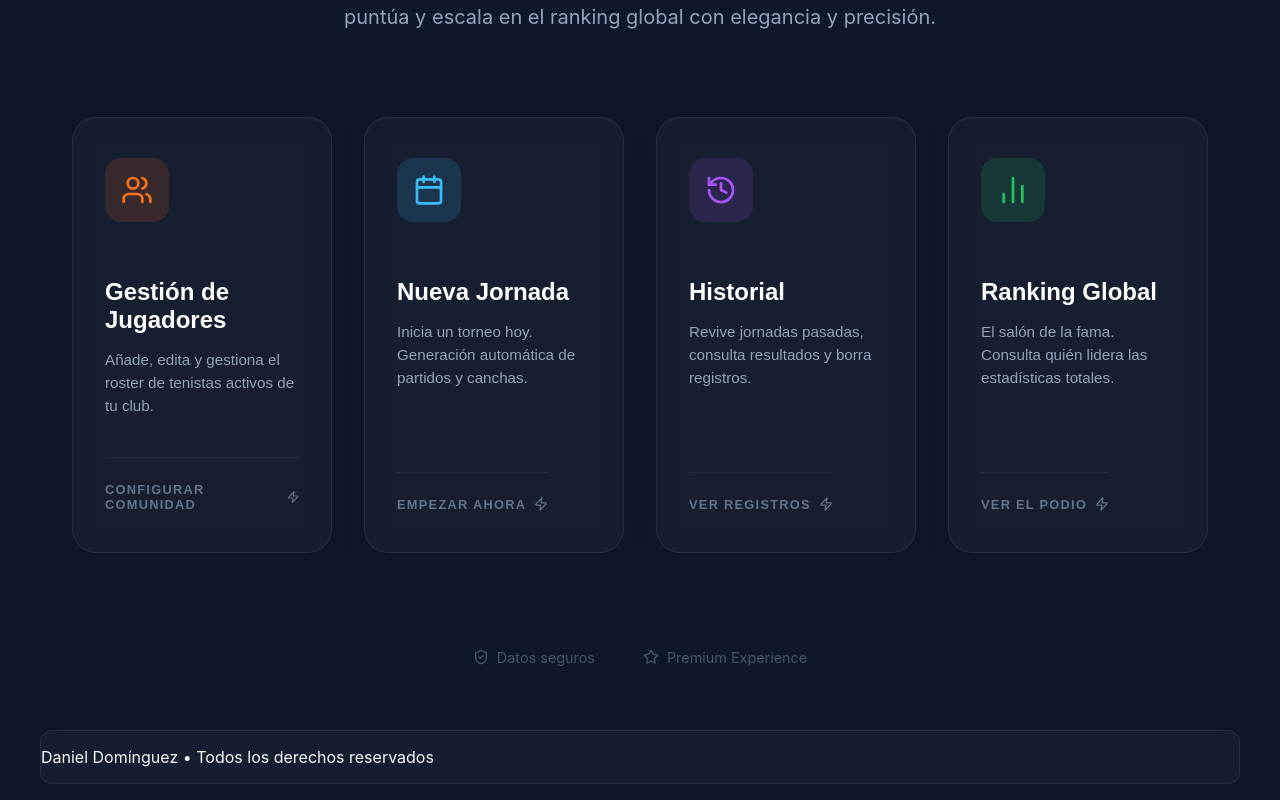
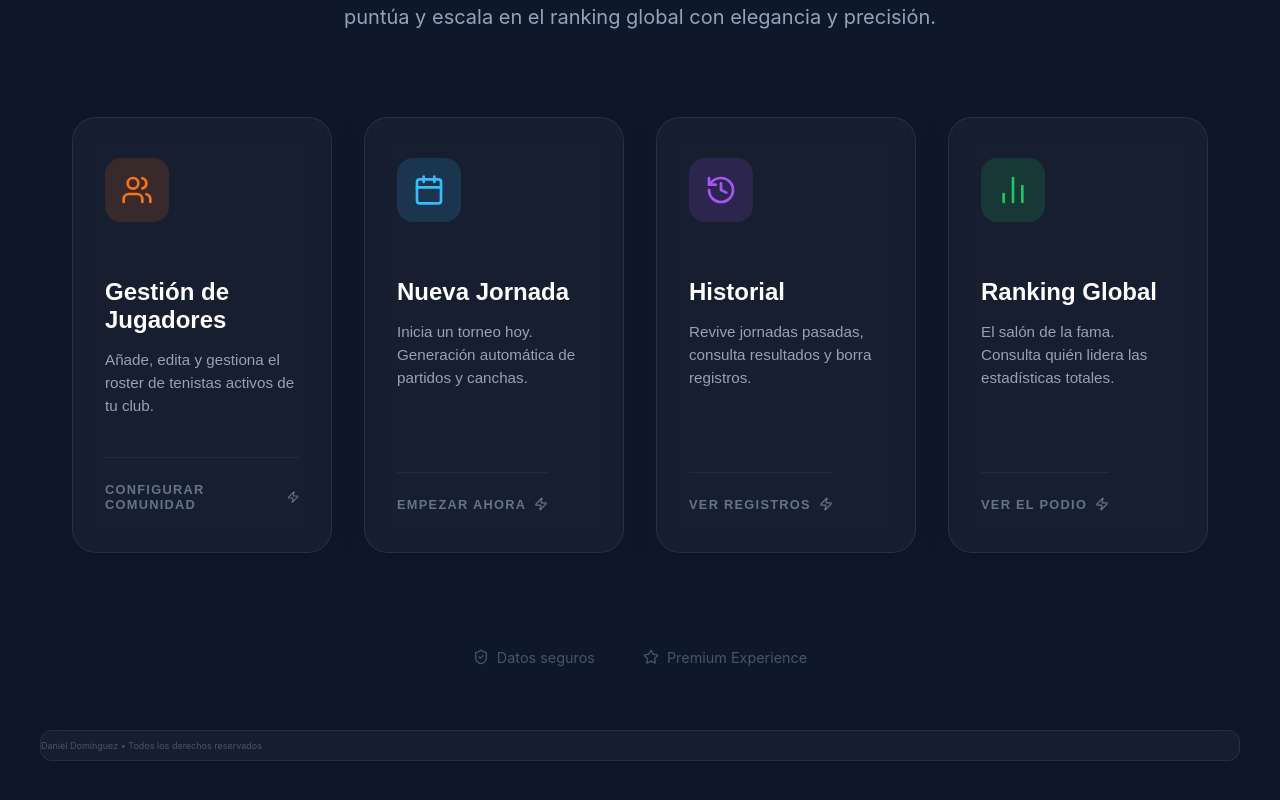
Before and after one commit to danield1969/americano-app, a React (Vite) app in the folder client/: page / in a window 1280 px wide. Shown: the part 488-1288 px from the top of the page. After the commit the page ends 1265 px from the top, so only its background shows below. Built offline with nearby package versions, Linux system fonts and the light colour scheme.

Commit message:
Mejoras de estilo en el footer: tamaño de fuente y alineación

```diff
--- a/client/src/App.css
+++ b/client/src/App.css
@@ -192,3 +192,15 @@ nav {
   border: 1px solid rgba(255, 255, 255, 0.08);
   box-shadow: 0 4px 30px rgba(0, 0, 0, 0.1);
 }
+
+.footer-content glass-panel {
+  display: flex;
+  justify-content: center;
+  align-items: center;
+  padding-left: 10px;
+}
+
+.footer-derechos {
+  font-size: 9px;
+  color: #475569;
+}
--- a/client/src/App.tsx
+++ b/client/src/App.tsx
@@ -169,7 +169,7 @@ function App() {
 
         <footer className="main-footer">
           <div className="footer-content glass-panel">
-            <p>Daniel Domínguez • Todos los derechos reservados</p>
+            <p className="footer-derechos">Daniel Domínguez • Todos los derechos reservados</p>
           </div>
         </footer>
       </div>
```
